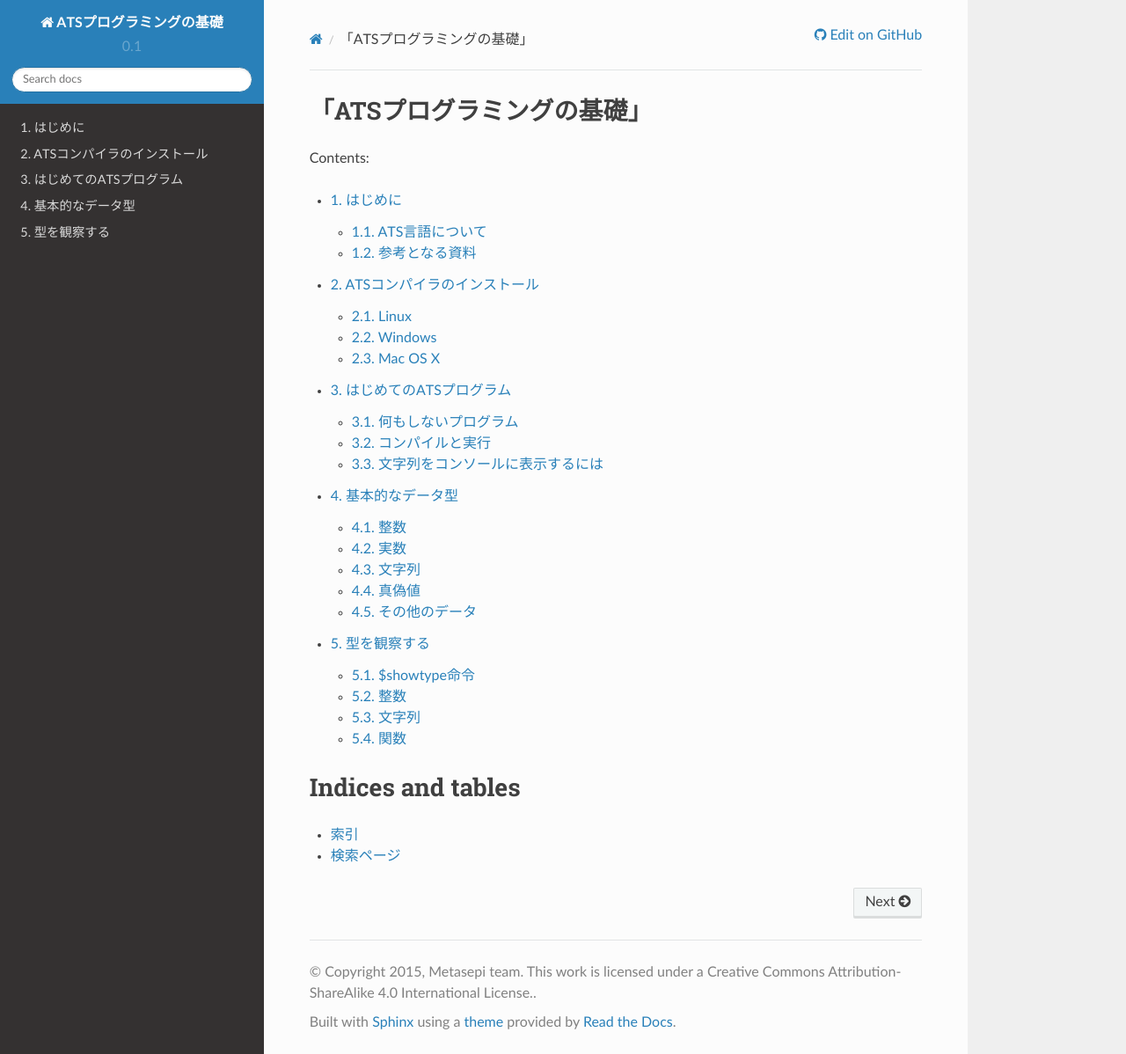
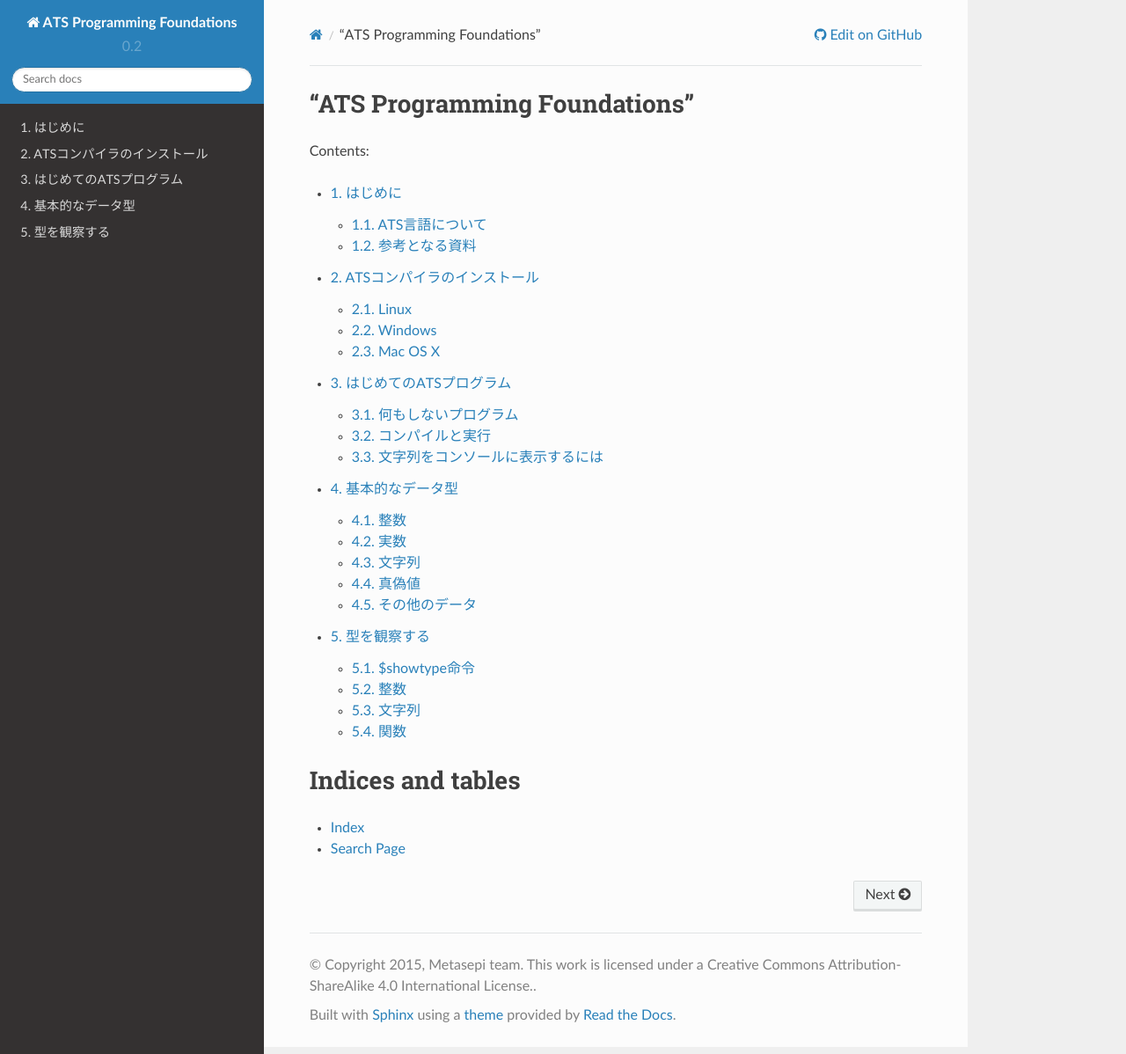
Before and after one commit to jats-ug/ATS_Foundations, a Sphinx documentation site: the page built from source/index.rst, in a window 1280 px wide and 1198 px high. Shown: the whole window at 88% size. Built offline with Sphinx 7.4.7 and the Read the Docs theme 2.0.0, drawn with Linux system fonts in a browser that asks for light colours.

Commit message:
In English

```diff
--- a/source/conf.py
+++ b/source/conf.py
@@ -45,7 +45,7 @@
 master_doc = 'index'
 
 # General information about the project.
-project = u'ATSプログラミングの基礎'
+project = u'ATS Programming Foundations'
 copyright = u'2015, Metasepi team. This work is licensed under a Creative Commons Attribution-ShareAlike 4.0 International License.'
 
 # The version info for the project you're documenting, acts as replacement for
@@ -53,13 +53,13 @@
 # built documents.
 #
 # The short X.Y version.
-version = '0.1'
+version = '0.2'
 # The full version, including alpha/beta/rc tags.
-release = '0.1.0'
+release = '0.2.0'
 
 # The language for content autogenerated by Sphinx. Refer to documentation
 # for a list of supported languages.
-language = 'ja'
+#language = 'ja'
 
 # There are two options for replacing |today|: either, you set today to some
 # non-false value, then it is used:
--- a/source/index.rst
+++ b/source/index.rst
@@ -3,8 +3,8 @@
    You can adapt this file completely to your liking, but it should at least
    contain the root `toctree` directive.
 
-「ATSプログラミングの基礎」
-===========================
+"ATS Programming Foundations"
+=============================
 
 Contents:
 
```
Also changed, not shown: 1 other file.
